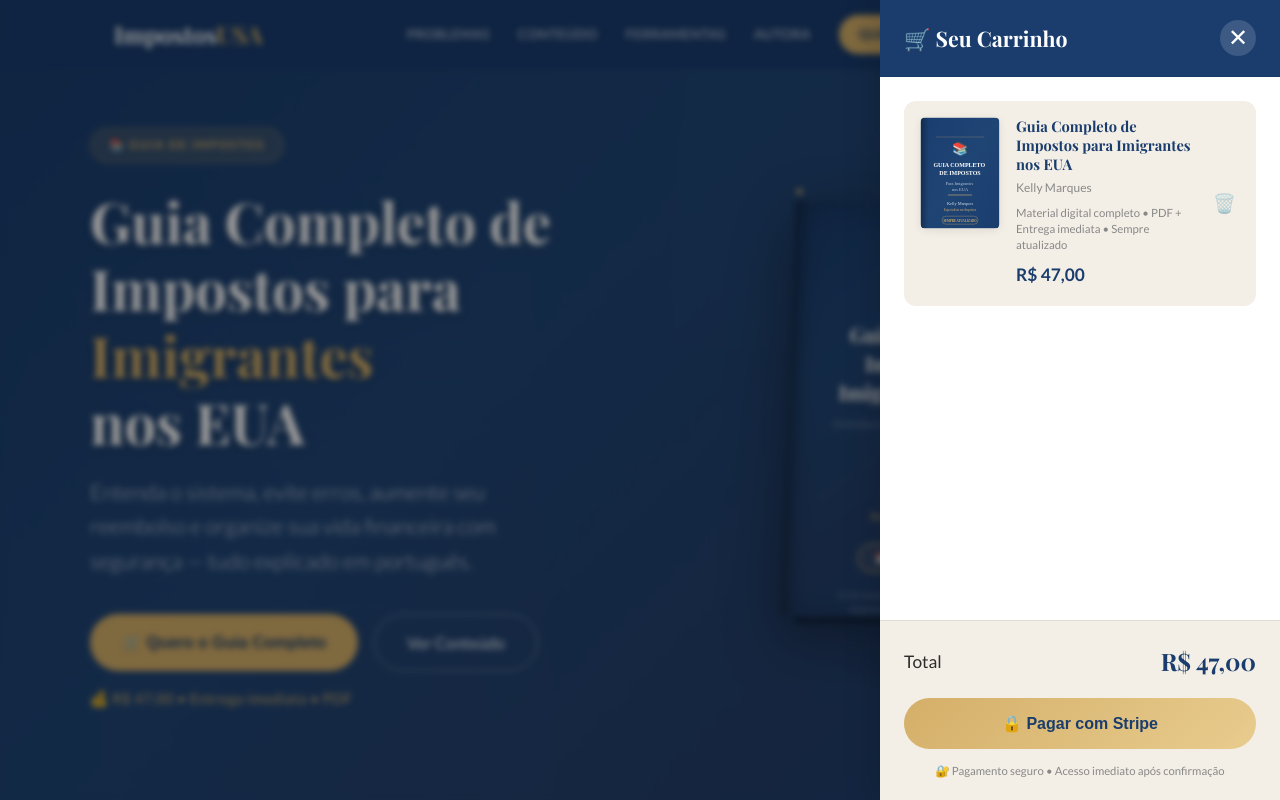
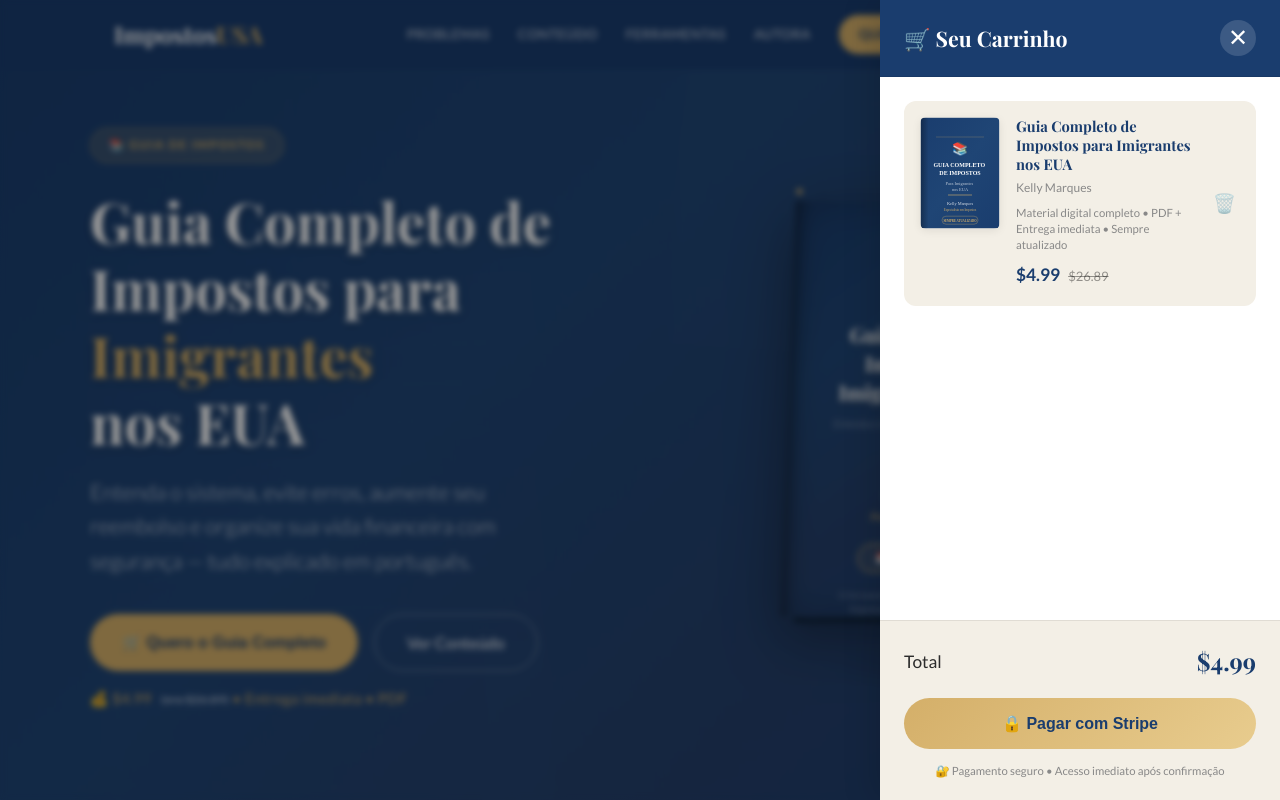
Before and after one commit to andreajoa/imposto, a React (Vite) app: page / in a window 1280 px wide. Both pictures are taken after a click on the button "🛒 Quero o Guia Completo". Shown: the top 800 px of the page. Built offline with nearby package versions, Linux system fonts and the light colour scheme.

Commit message:
Change price to .99 (was .89) with discount display

```diff
--- a/src/components/CTA.jsx
+++ b/src/components/CTA.jsx
@@ -13,7 +13,8 @@ export default function CTA() {
         </p>
         <div className="cta-buttons">
           <button className="btn-primary" onClick={addToCart}>
-            🛒 Adicionar ao Carrinho — R$ 47,00
+            🛒 Adicionar ao Carrinho — $4.99
+            <span className="btn-price-original">era $26.89</span>
           </button>
           <a
             href="https://wa.me/18572443842?text=Ol%C3%A1%20Kelly!%20Gostaria%20de%20saber%20mais%20sobre%20o%20Guia%20Completo%20de%20Impostos."
--- a/src/components/CartSlideOut.jsx
+++ b/src/components/CartSlideOut.jsx
@@ -45,7 +45,8 @@ export default function CartSlideOut() {
                   <p className="cart-item-author">{item.author}</p>
                   <p className="cart-item-desc">{item.description}</p>
                   <p className="cart-item-price">
-                    <strong>R$ {item.price.toFixed(2).replace('.', ',')}</strong>
+                    <strong>${item.price.toFixed(2)}</strong>
+                    <span className="cart-item-price-original">${item.originalPrice?.toFixed(2) || ''}</span>
                   </p>
                 </div>
                 <button
@@ -64,7 +65,7 @@ export default function CartSlideOut() {
           <div className="cart-footer">
             <div className="cart-total">
               <span>Total</span>
-              <strong>R$ {total.toFixed(2).replace('.', ',')}</strong>
+              <strong>${total.toFixed(2)}</strong>
             </div>
             <button className="btn-cart-checkout" onClick={handleCheckout}>
               🔒 Pagar com Stripe
--- a/src/components/Hero.jsx
+++ b/src/components/Hero.jsx
@@ -19,7 +19,7 @@ export default function Hero() {
             </button>
             <a href="#conteudo" className="btn-secondary">Ver Conteúdo</a>
           </div>
-          <p className="hero-price-tag animate delay-3">💰 R$ 47,00 • Entrega imediata • PDF</p>
+          <p className="hero-price-tag animate delay-3">💰 $4.99 <span className="price-original">(era $26.89)</span> • Entrega imediata • PDF</p>
         </div>
         <Book3D />
       </div>
--- a/src/context/CartContext.jsx
+++ b/src/context/CartContext.jsx
@@ -6,7 +6,8 @@ const BOOK = {
   id: 'guia-impostos',
   title: 'Guia Completo de Impostos para Imigrantes nos EUA',
   author: 'Kelly Marques',
-  price: 47.00,
+  price: 4.99,
+  originalPrice: 26.89,
   image: '/image/book-cover-cart.svg',
   description: 'Material digital completo • PDF + Entrega imediata • Sempre atualizado'
 }
--- a/src/styles/components.css
+++ b/src/styles/components.css
@@ -195,6 +195,22 @@
     background: var(--gold-light);
     transform: translateY(-2px);
     box-shadow: 0 6px 25px rgba(212,175,105,0.35);
+}
+/* Original price styling */
+.price-original {
+    font-size: 0.8em;
+    color: rgba(255,255,255,0.6);
+    text-decoration: line-through;
+    margin-left: 6px;
+    font-weight: 400;
+}
+.btn-primary .btn-price-original {
+    display: block;
+    font-size: 0.75em;
+    color: rgba(26,61,110,0.6);
+    text-decoration: line-through;
+    font-weight: 500;
+    margin-top: 2px;
 }
 .btn-secondary {
     display: inline-flex;
@@ -707,6 +723,12 @@
     color: var(--blue);
     margin: 0;
 }
+.cart-item-price-original {
+    font-size: 0.75em;
+    color: rgba(0,0,0,0.4);
+    text-decoration: line-through;
+    margin-left: 8px;
+}
 .cart-item-remove {
     flex-shrink: 0;
     background: none;
```
